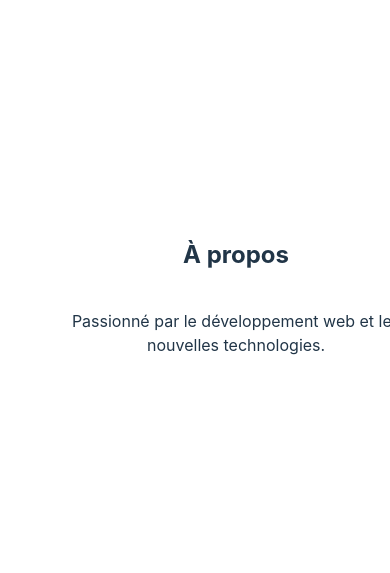
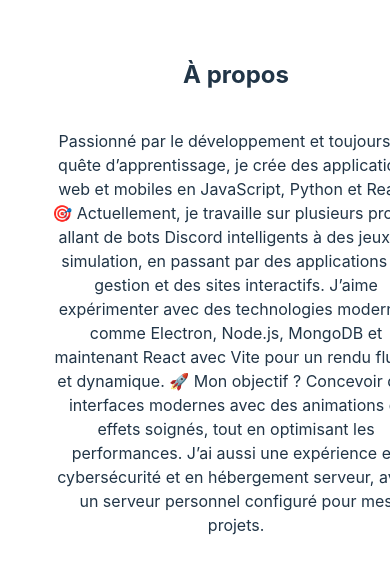
Before and after one commit to shadowforce78/SaumonPortfolio, a React (Vite) app: page / in a window 390 px wide. Shown: the part 1243-1816 px from the top of the page. Built offline with nearby package versions, Linux system fonts and the light colour scheme; no server answers.

Commit message:
update about section with detailed description of web and mobile development experience

```diff
--- a/src/App.jsx
+++ b/src/App.jsx
@@ -73,7 +73,11 @@ function App() {
 
       <section id="about" className="about">
         <h2>À propos</h2>
-        <p>Passionné par le développement web et les nouvelles technologies.</p>
+        <p>Passionné par le développement et toujours en quête d’apprentissage, je crée des applications web et mobiles en JavaScript, Python et React. 🎯
+
+Actuellement, je travaille sur plusieurs projets allant de bots Discord intelligents à des jeux de simulation, en passant par des applications de gestion et des sites interactifs. J’aime expérimenter avec des technologies modernes comme Electron, Node.js, MongoDB et maintenant React avec Vite pour un rendu fluide et dynamique. 🚀
+
+Mon objectif ? Concevoir des interfaces modernes avec des animations et effets soignés, tout en optimisant les performances. J’ai aussi une expérience en cybersécurité et en hébergement serveur, avec un serveur personnel configuré pour mes projets.</p>
       </section>
 
       <section id="projects" className="projects">
```
